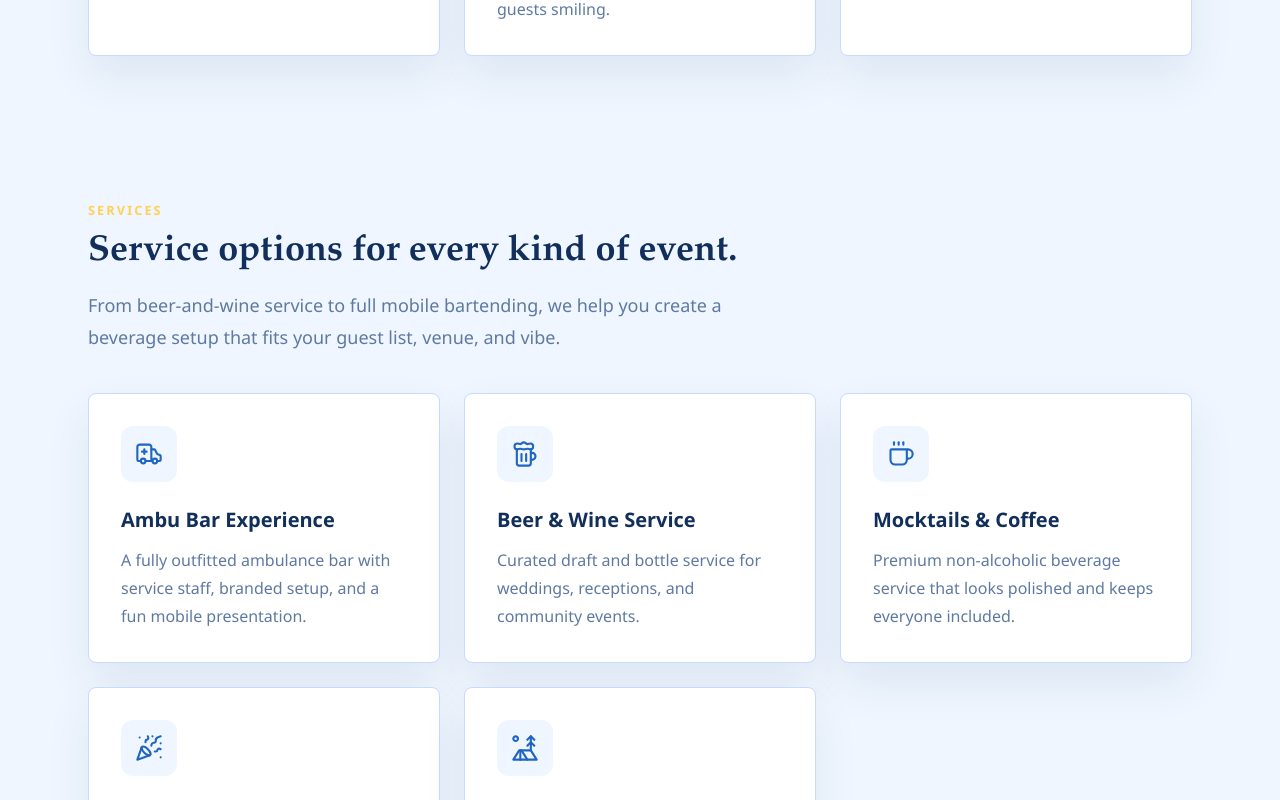
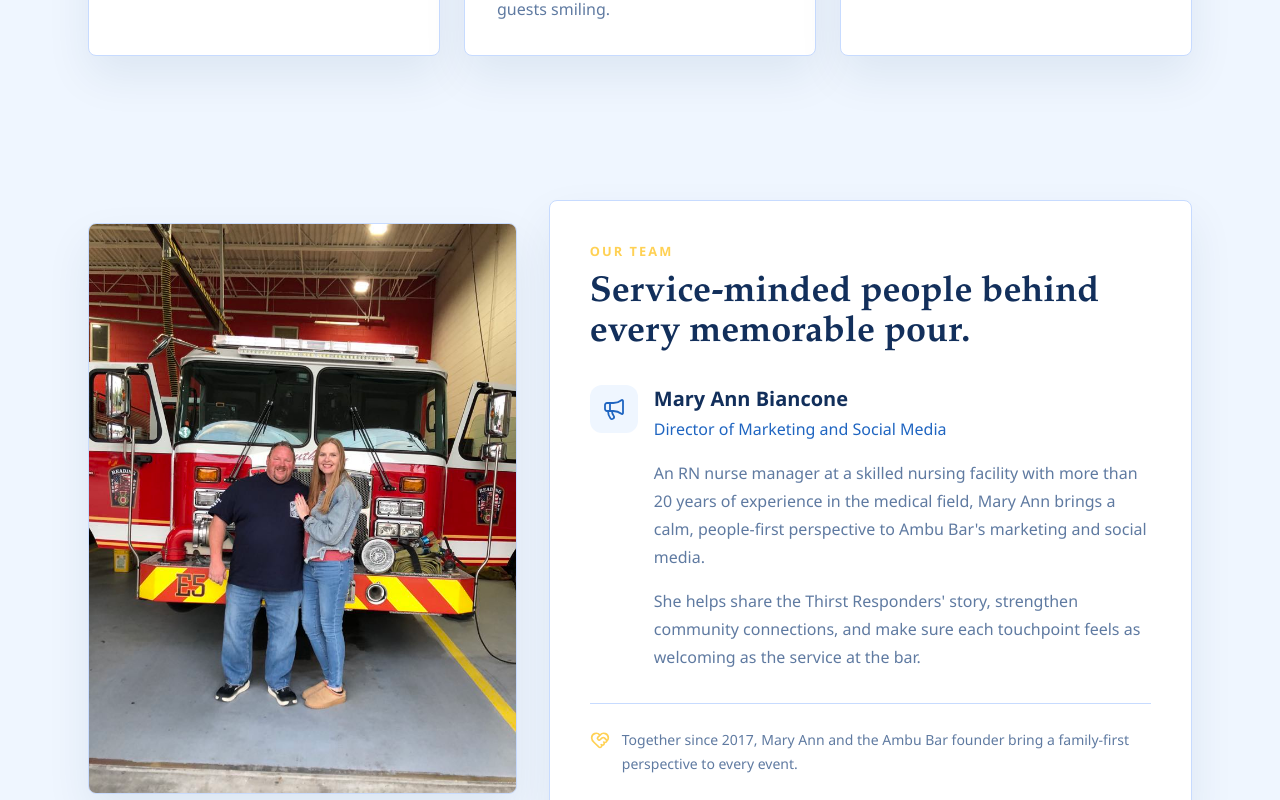
Before and after one commit to srakothu/ambubarwebsite, a Next.js app: page / in a window 1280 px wide. Shown: the part 1660-2460 px from the top of the page. Built offline with nearby package versions, Linux system fonts and the light colour scheme.

Commit message:
Complete homepage redesign and client content updates

```diff
--- a/app/merchandise/page.tsx
+++ b/app/merchandise/page.tsx
@@ -1,24 +1,31 @@
 import Link from "next/link";
 import Image from "next/image";
 import type { Metadata } from "next";
+import { ExternalLink, ShoppingBag } from "lucide-react";
 import { SiteShell } from "@/src/components/layout";
+import { merchandise } from "@/src/content/site-content";
+
+const merchandiseDescription = merchandise.shopUrl
+  ? "Shop official Ambu Bar apparel, drinkware, and Thirst Responders gear."
+  : "Ambu Bar merchandise is on the way, including Thirst Responders apparel, drinkware, and more.";
 
 export const metadata: Metadata = {
   title: "Merchandise",
-  description:
-    "Ambu Bar merchandise is coming soon, including Thirst Responders apparel and event-ready gear.",
+  description: merchandiseDescription,
   alternates: {
     canonical: "/merchandise",
   },
   openGraph: {
     title: "Ambu Bar Merchandise",
-    description: "Thirst Responders apparel and event-ready gear are coming soon.",
+    description: merchandiseDescription,
     type: "website",
     url: "/merchandise",
   },
 };
 
 export default function MerchandisePage() {
+  const shopUrl = merchandise.shopUrl;
+
   return (
     <SiteShell>
       <section className="brand-section brand-section--tight">
@@ -26,19 +33,39 @@ export default function MerchandisePage() {
           <div className="max-w-3xl">
           <p className="brand-subtitle">Merchandise</p>
           <h1 className="brand-heading mt-3 text-4xl font-semibold tracking-tight text-brand-black sm:text-5xl">
-            Thirst Responders merchandise is coming soon.
+            {shopUrl ? "Suit up with the Thirst Responders." : "The Ambu Bar merch shop is on the way."}
           </h1>
           <p className="mt-6 text-lg leading-8 text-brand-text-muted">
-            We are preparing a small collection of branded shirts, hats, and event-ready gear for hosts and fans of the Ambu Bar experience. Reach out to get updates when the shop opens.
+            {shopUrl
+              ? "Shop official Ambu Bar shirts, drinkware, and more—made for the people who know how to answer a beverage emergency in style."
+              : "People have asked, and we are getting the Thirst Responders collection ready: branded shirts, drinkware, and more for fans of the Ambu Bar experience."}
           </p>
           <div className="mt-8 flex flex-wrap gap-4">
-            <Link href="/contact" className="brand-button">
-              Contact Us
-            </Link>
+            {shopUrl ? (
+              <a
+                href={shopUrl}
+                target="_blank"
+                rel="noopener noreferrer"
+                className="brand-button gap-2"
+              >
+                <ShoppingBag aria-hidden="true" size={17} />
+                Shop merchandise
+                <ExternalLink aria-hidden="true" size={15} />
+              </a>
+            ) : (
+              <Link href="/contact" className="brand-button">
+                Get shop updates
+              </Link>
+            )}
             <Link href="/#home" className="brand-button brand-button--secondary">
               Back to home
             </Link>
           </div>
+          {!shopUrl ? (
+            <p className="mt-5 text-sm leading-6 text-brand-text-muted">
+              The shop button will appear here as soon as the pop-up store link is live.
+            </p>
+          ) : null}
           </div>
           <div className="brand-card brand-card--soft overflow-hidden">
             <Image
--- a/app/page.tsx
+++ b/app/page.tsx
@@ -8,6 +8,7 @@ import {
   PartnersSection,
   PricingSection,
   ProcessSection,
+  TeamSection,
 } from "@/src/components/home";
 import { SiteFooter, SiteHeader } from "@/src/components/layout";
 
@@ -18,6 +19,7 @@ export default function Home() {
       <main id="main-content" className="flex-1">
         <HeroSection />
         <OverviewSection />
+        <TeamSection />
         <ProcessSection />
         <GallerySection />
         <EventsSection />
--- a/src/components/home/index.ts
+++ b/src/components/home/index.ts
@@ -4,4 +4,5 @@ export { EventsSection } from "./events-section";
 export { ExperienceSection } from "./experience-section";
 export { GallerySection } from "./gallery-section";
 export { PartnersSection } from "./partners-section";
+export { TeamSection } from "./team-section";
 export { ContactSection, OverviewSection, PricingSection, ProcessSection } from "./sections";
--- a/src/components/home/sections.tsx
+++ b/src/components/home/sections.tsx
@@ -155,7 +155,7 @@ export function ProcessSection() {
       icon: Ambulance,
       title: "Ambu Bar Experience",
       description:
-        "A fully outfitted ambulance bar with service staff, branded setup, and a fun mobile presentation.",
+        "A fully outfitted ambulance bar with our friendly E.M.T. team, branded setup, and a fun mobile presentation.",
     },
     {
       icon: Beer,
@@ -197,7 +197,7 @@ export function ProcessSection() {
         headingId="services-heading"
         eyebrow="Services"
         title="Service options for every kind of event."
-        description="From beer-and-wine service to full mobile bartending, we help you create a beverage setup that fits your guest list, venue, and vibe."
+        description="From beer-and-wine service to full mobile bartending, our E.M.T.s—Emergency Mixology Technicians—help you create a beverage setup that fits your guest list, venue, and vibe."
       />
       <div className="mt-10 grid gap-6 md:grid-cols-2 xl:grid-cols-3">
         {services.map((service, index) => (
@@ -234,7 +234,7 @@ export function PricingSection() {
       name: "Full Event Service",
       price: "Custom quote",
       note: "Weddings & larger events",
-      includes: ["Dedicated service team", "Expanded beverage menu", "Flexible setup for indoor or outdoor venues"],
+      includes: ["Dedicated E.M.T. service team", "Expanded beverage menu", "Flexible setup for indoor or outdoor venues"],
       cta: "Book a Consultation",
     },
   ];
--- /dev/null
+++ b/src/components/home/team-section.tsx
@@ -0,0 +1,52 @@
+import Image from "next/image";
+import { HeartHandshake, Megaphone } from "lucide-react";
+
+export function TeamSection() {
+  return (
+    <section id="team" aria-labelledby="team-heading" className="brand-section brand-section--tight">
+      <div className="grid gap-8 lg:grid-cols-[0.8fr_1.2fr] lg:items-center">
+        <div className="brand-card overflow-hidden">
+          <div className="relative aspect-3/4">
+            <Image
+              src="/images/mary-ann-biancone-team.jpeg"
+              alt="Mary Ann Biancone with the Ambu Bar founder in front of a fire engine"
+              fill
+              sizes="(max-width: 1024px) 100vw, 38vw"
+              className="object-cover"
+            />
+          </div>
+        </div>
+
+        <div className="brand-card p-8 sm:p-10">
+          <p className="brand-subtitle">Our team</p>
+          <h2 id="team-heading" className="brand-heading mt-3 text-3xl font-semibold tracking-tight text-brand-black sm:text-4xl">
+            Service-minded people behind every memorable pour.
+          </h2>
+
+          <div className="mt-8 flex items-start gap-4">
+            <div className="flex h-12 w-12 shrink-0 items-center justify-center rounded-lg bg-brand-surface text-brand-blue">
+              <Megaphone aria-hidden="true" size={24} strokeWidth={1.8} />
+            </div>
+            <div>
+              <h3 className="text-xl font-semibold text-brand-black">Mary Ann Biancone</h3>
+              <p className="mt-1 font-medium text-brand-blue">Director of Marketing and Social Media</p>
+              <p className="mt-4 text-base leading-7 text-brand-text-muted">
+                An RN nurse manager at a skilled nursing facility with more than 20 years of experience in the medical field, Mary Ann brings a calm, people-first perspective to Ambu Bar&apos;s marketing and social media.
+              </p>
+              <p className="mt-4 text-base leading-7 text-brand-text-muted">
+                She helps share the Thirst Responders&apos; story, strengthen community connections, and make sure each touchpoint feels as welcoming as the service at the bar.
+              </p>
+            </div>
+          </div>
+
+          <div className="mt-8 flex items-start gap-3 border-t border-brand-border pt-6 text-sm leading-6 text-brand-text-muted">
+            <HeartHandshake aria-hidden="true" size={20} className="mt-0.5 shrink-0 text-brand-gold" />
+            <p>
+              Together since 2017, Mary Ann and the Ambu Bar founder bring a family-first perspective to every event.
+            </p>
+          </div>
+        </div>
+      </div>
+    </section>
+  );
+}
--- a/src/content/site-content.ts
+++ b/src/content/site-content.ts
@@ -1,5 +1,6 @@
 export const footerQuickLinks = [
       { label: "About", href: "/#about", isSectionLink: true },
+      { label: "Team", href: "/#team", isSectionLink: true },
       { label: "Services", href: "/#services", isSectionLink: true },
       { label: "Gallery", href: "/#gallery", isSectionLink: true },
       { label: "Merchandise", href: "/merchandise", isSectionLink: false },
@@ -27,9 +28,19 @@ export const business = {
   ownerExperience: "Retired firefighter and EMT with more than 32 years of service",
 } as const;
 
+export interface MerchandiseDetails {
+  shopUrl: string | null;
+}
+
+export const merchandise: MerchandiseDetails = {
+  // Replace this with the pop-up shop URL when the vendor provides it.
+  shopUrl: null,
+};
+
 export const primaryNavigation = [
   { label: "Home", href: "/#home", isSectionLink: true },
   { label: "About", href: "/#about", isSectionLink: true },
+  { label: "Team", href: "/#team", isSectionLink: true },
   { label: "Services", href: "/#services", isSectionLink: true },
   { label: "Pricing", href: "/#pricing", isSectionLink: true },
   { label: "Gallery", href: "/#gallery", isSectionLink: true },
```
Also changed, not shown: public/images/mary-ann-biancone-team.jpeg (added), 1 other file (tests, documents, lock files or other folders).
